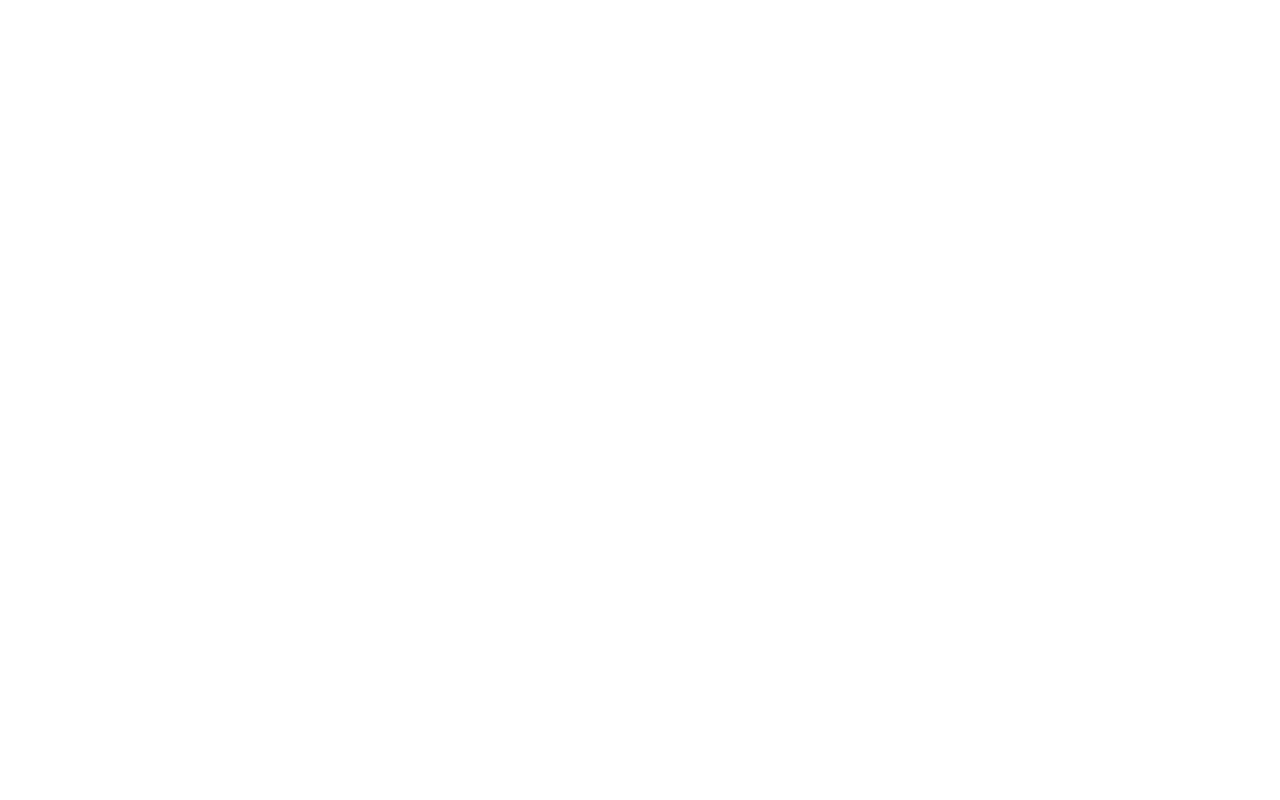
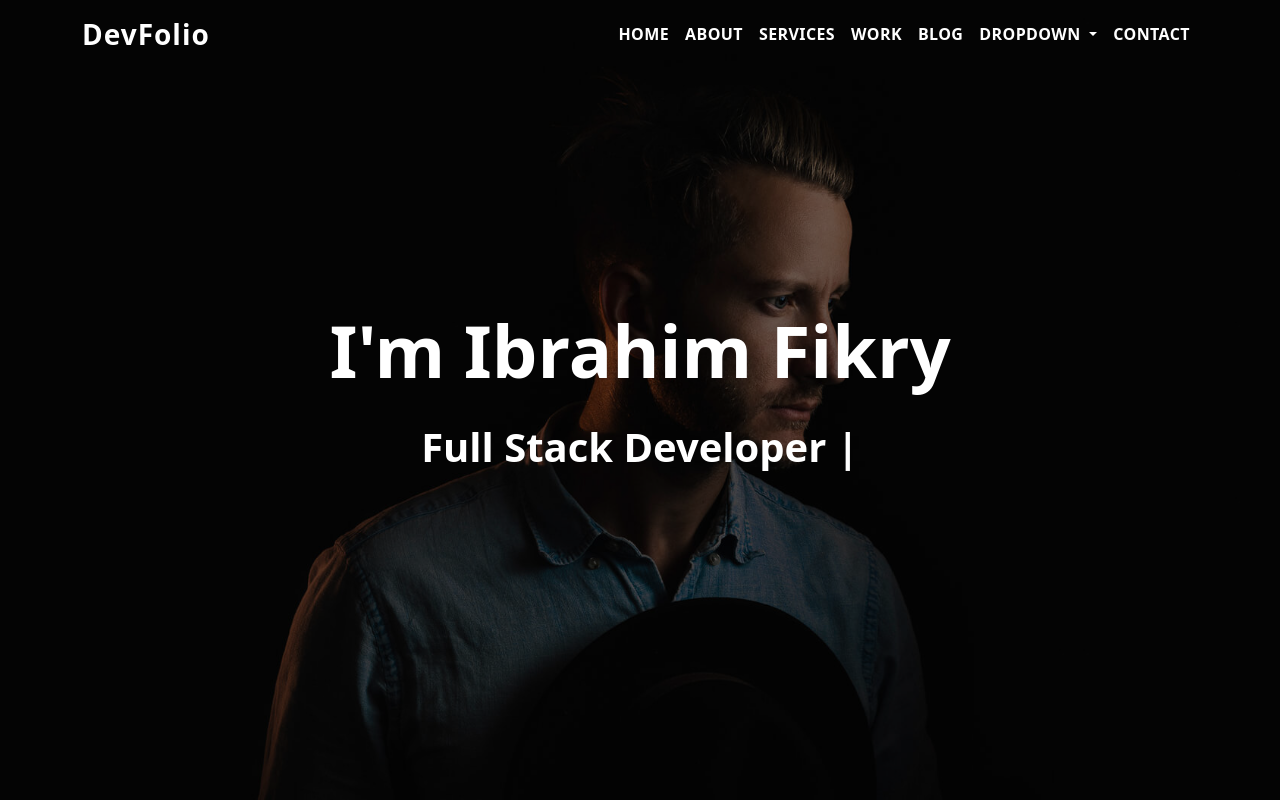
Before and after one commit to Ibrahim-Fikry/DevFolio-html-css-bootstrap, a plain HTML site: page index.html in a window 1280 px wide. Drawn offline with nearby package versions, Linux system fonts and the light colour scheme.

Commit message:
home section

```diff
--- a/index.html
+++ b/index.html
@@ -5,10 +5,76 @@
     <meta charset="UTF-8">
     <meta http-equiv="X-UA-Compatible" content="IE=edge">
     <meta name="viewport" content="width=device-width, initial-scale=1.0">
-    <title>Document</title>
+    <link href="https://cdn.jsdelivr.net/npm/bootstrap@5.1.3/dist/css/bootstrap.min.css" rel="stylesheet" integrity="sha384-1BmE4kWBq78iYhFldvKuhfTAU6auU8tT94WrHftjDbrCEXSU1oBoqyl2QvZ6jIW3" crossorigin="anonymous">
+    <link rel="stylesheet" href="style.css">
+    <title>Ibrahim Fikry</title>
 </head>
 
-<body>
+<body class="position-relative">
+    <!-- navebar -->
+    <div class="position-absolute top-0 start-0 position-fixed w-100  thenav">
+        <nav class="navbar navbar-expand-lg navbar-dark ">
+            <div class="container">
+                <a class="navbar-brand" href="#">DevFolio</a>
+                <button class="navbar-toggler" type="button" data-bs-toggle="collapse" data-bs-target="#navbarSupportedContent" aria-controls="navbarSupportedContent" aria-expanded="false" aria-label="Toggle navigation">
+                <span class="navbar-toggler-icon"></span>
+              </button>
+                <div class="collapse navbar-collapse" id="navbarSupportedContent">
+                    <ul class="navbar-nav ms-auto mb-2 mb-lg-0 text-uppercase ">
+                        <li class="nav-item  ">
+                            <a class="nav-link active " aria-current="page" href="#">Home</a>
+                        </li>
+                        <li class="nav-item text-white">
+                            <a class="nav-link active" href="#">About</a>
+                        </li>
+                        <li class="nav-item">
+                            <a class="nav-link active" href="#">services</a>
+                        </li>
+                        <li class="nav-item ">
+                            <a class="nav-link active" href="#">work</a>
+                        </li>
+                        <li class="nav-item ">
+                            <a class="nav-link active" href="#">blog</a>
+                        </li>
+                        <li class="nav-item dropdown ">
+                            <a class="nav-link dropdown-toggle active" href="#" id="navbarDropdownMenuLink" data-toggle="dropdown" aria-haspopup="true" aria-expanded="false"> Dropdown </a>
+                            <ul class="dropdown-menu" aria-labelledby="navbarDropdownMenuLink">
+                                <li><a class="dropdown-item" href="#">Action</a></li>
+                                <li><a class="dropdown-item" href="#">Another action</a></li>
+                                <li class="dropdown-submenu"><a class="dropdown-item dropdown-toggle" href="http://google.com">Google</a>
+                                    <ul class="dropdown-menu">
+                                        <li><a class="dropdown-item" href="#">Submenu</a></li>
+                                        <li><a class="dropdown-item" href="#">Submenu0</a></li>
+
+
+                                    </ul>
+                                </li>
+                            </ul>
+                        </li>
+
+                        <li class="nav-item ">
+                            <a class="nav-link active">contact</a>
+                        </li>
+                    </ul>
+
+                </div>
+            </div>
+        </nav>
+    </div>
+    <!-- end navebar -->
+    <!-- home -->
+    <section class="home vh-100 bg-black ">
+
+        <div class="vh-100 w-100 bg-black bg-opacity-50 text-white text-capitalize text-center d-flex justify-content-center align-items-center ">
+            <div>
+                <h1> i'm Ibrahim Fikry</h1>
+                <p><span>Full Stack Developer </span><span>|</span></p>
+            </div>
+        </div>
+    </section>
+
+    <!-- scrit java  -->
+    <script src=" https://cdn.jsdelivr.net/npm/bootstrap@5.1.3/dist/js/bootstrap.bundle.min.js " integrity="sha384-ka7Sk0Gln4gmtz2MlQnikT1wXgYsOg+OMhuP+IlRH9sENBO0LRn5q+8nbTov4+1p " crossorigin="anonymous "></script>
 
 </body>
 
--- a/style.css
+++ b/style.css
@@ -0,0 +1,78 @@
+/* general formate */
+
+body {
+    font-family: var(--bs-body-font-family);
+    line-height: var(--bs-body-line-height);
+}
+
+
+/* end general formate */
+
+
+/* -------------------------------------------------home scection */
+
+.thenav {
+    z-index: 999;
+}
+
+.home {
+    background-image: url(images/hero-bg.jpg);
+    background-position: center;
+    background-size: cover;
+}
+
+
+/* navbar */
+
+.nav-item {
+    font-size: 16px;
+    font-weight: 600;
+    letter-spacing: 0.4px;
+}
+
+.navbar-brand {
+    font-size: 28px;
+    font-weight: 600;
+    letter-spacing: 1px;
+}
+
+.navbar-nav li:hover>ul.dropdown-menu {
+    display: block;
+}
+
+.dropdown-submenu {
+    position: relative;
+}
+
+.dropdown-submenu>.dropdown-menu {
+    top: 0;
+    right: 100%;
+    margin-top: -6px;
+}
+
+
+/* rotate caret on hover */
+
+.dropdown-menu>li>a:hover:after {
+    text-decoration: underline;
+    transform: rotate(-90deg);
+}
+
+
+/* end navbar */
+
+.home h1 {
+    color: #fff;
+    font-weight: 600;
+    font-size: 4.5rem;
+    margin-bottom: 1.5rem !important
+}
+
+.home p {
+    font-weight: 600;
+    margin-bottom: 1rem;
+    font-size: 2.5rem;
+}
+
+
+/* ------------------------------------------------------end home scection */
```
